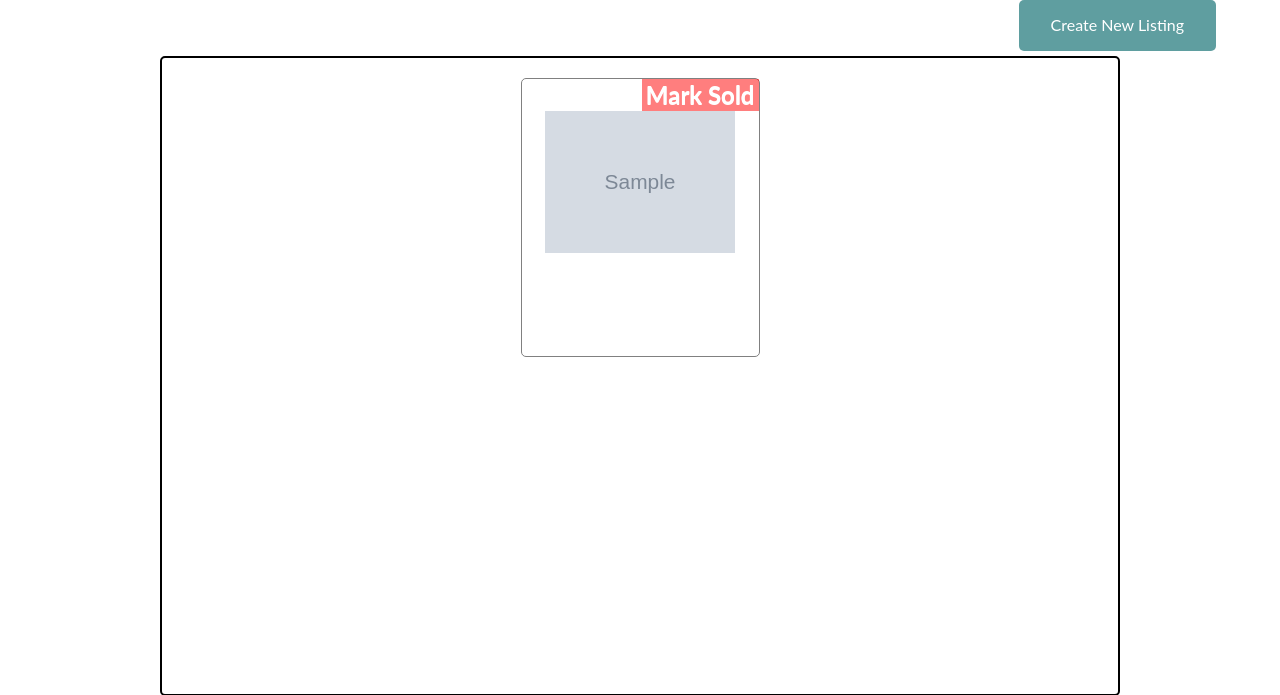
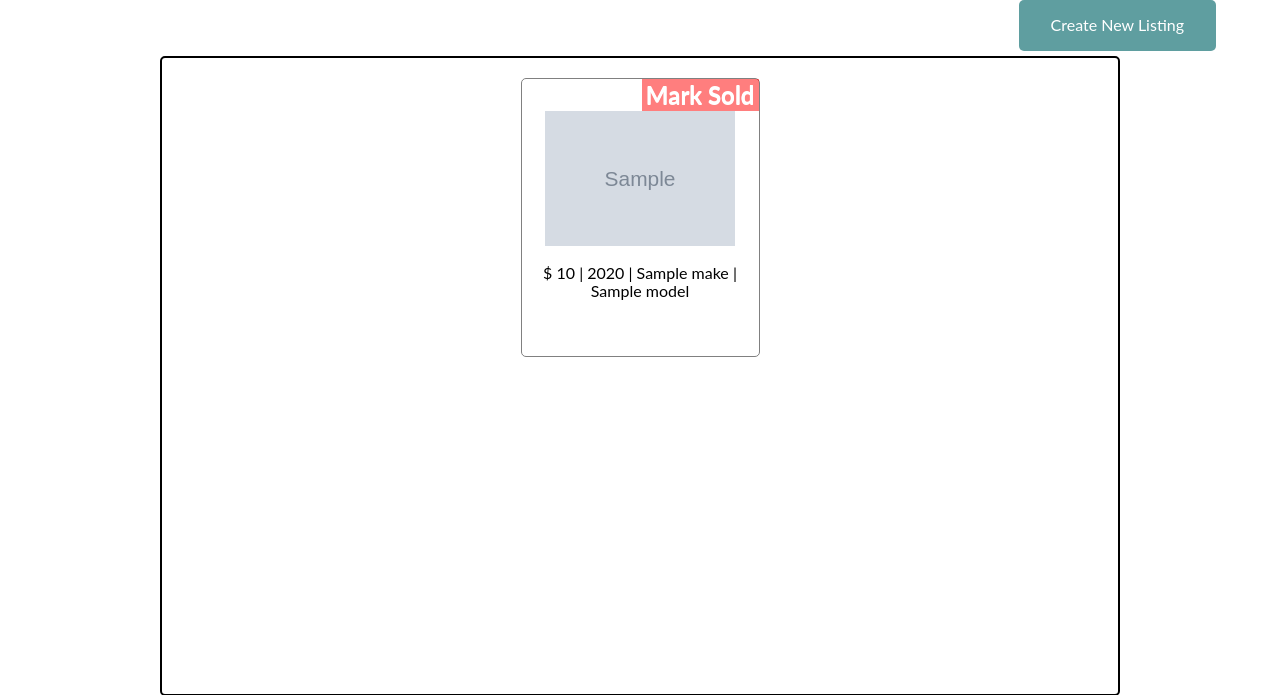
Before and after one commit to Shady-Rouk/Terminal_Unit_4, a Flask app: template templates/my_listings.html in a window 1280 px wide. Shown: the part 60-755 px from the top of the page. Run offline with Flask 2, Linux system fonts and the light colour scheme; the template is opened without the code that fills it: most values are stand-ins (such as "Sample title", 1, 10 or a date in 2020); grey boxes marked "Sample" are stand-in pictures; parts of the project's set-up code (start-up, migrations or seed data) failed here and were passed over; some libraries are stand-ins or nearby versions; some web fonts are replaced.

Commit message:
updates to listing info

```diff
--- a/static/css/style.css
+++ b/static/css/style.css
@@ -521,7 +521,7 @@ div.create{
 }
 
 .list-img{
-    height: 70%;
+    height: 135px;
     width: 80%;
     margin: auto;
 }
--- a/templates/my_listings.html
+++ b/templates/my_listings.html
@@ -62,7 +62,10 @@
                     <div class="close sold">Sold</div>
                 {% endif %}
                 <br>
-                <center><img src="{{car['picture']}}" alt="car image" class="list-img"></center>
+                <div class="img-div"><center><img src="{{car['picture']}}" alt="car image" class="list-img"></center></div>
+                <br>
+                <center><p><span>$ {{car['price']}}</span> | <span>{{car['year']}}</span> | <span>{{car['make']}}</span> | <span>{{car['model']}}</span></p></center>
+                <!-- <center><p></p></center> -->
                 <!--status sold vs not sold, include save changes button?-->
                 <!-- {{car}} -->
             </div>
```
